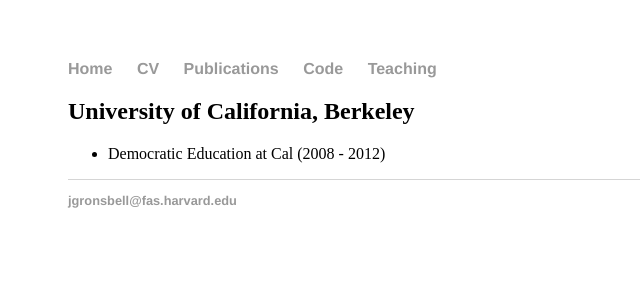
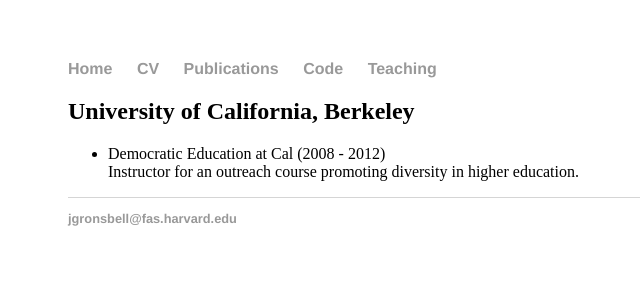
Before and after one commit to jgrons/old_website, a Jekyll site: the page built from teaching.html, in a window 1280 px wide. Shown: the top 300 px of the page, without its empty margins (124-764 px from the left). Built offline with Jekyll 4.4.1, drawn with Linux system fonts in a browser that asks for light colours.

Commit message:
Update teaching.html

```diff
--- a/teaching.html
+++ b/teaching.html
@@ -7,6 +7,8 @@ title: Jessica Gronsbell | PhD Candidate in Biostatistics at Harvard University
 	<h2>University of California, Berkeley </h2>
 <ul>
   <li> Democratic Education at Cal (2008 - 2012)</li>
+
+	Instructor for an outreach course promoting diversity in higher education.
 </ul>
 
 
```
